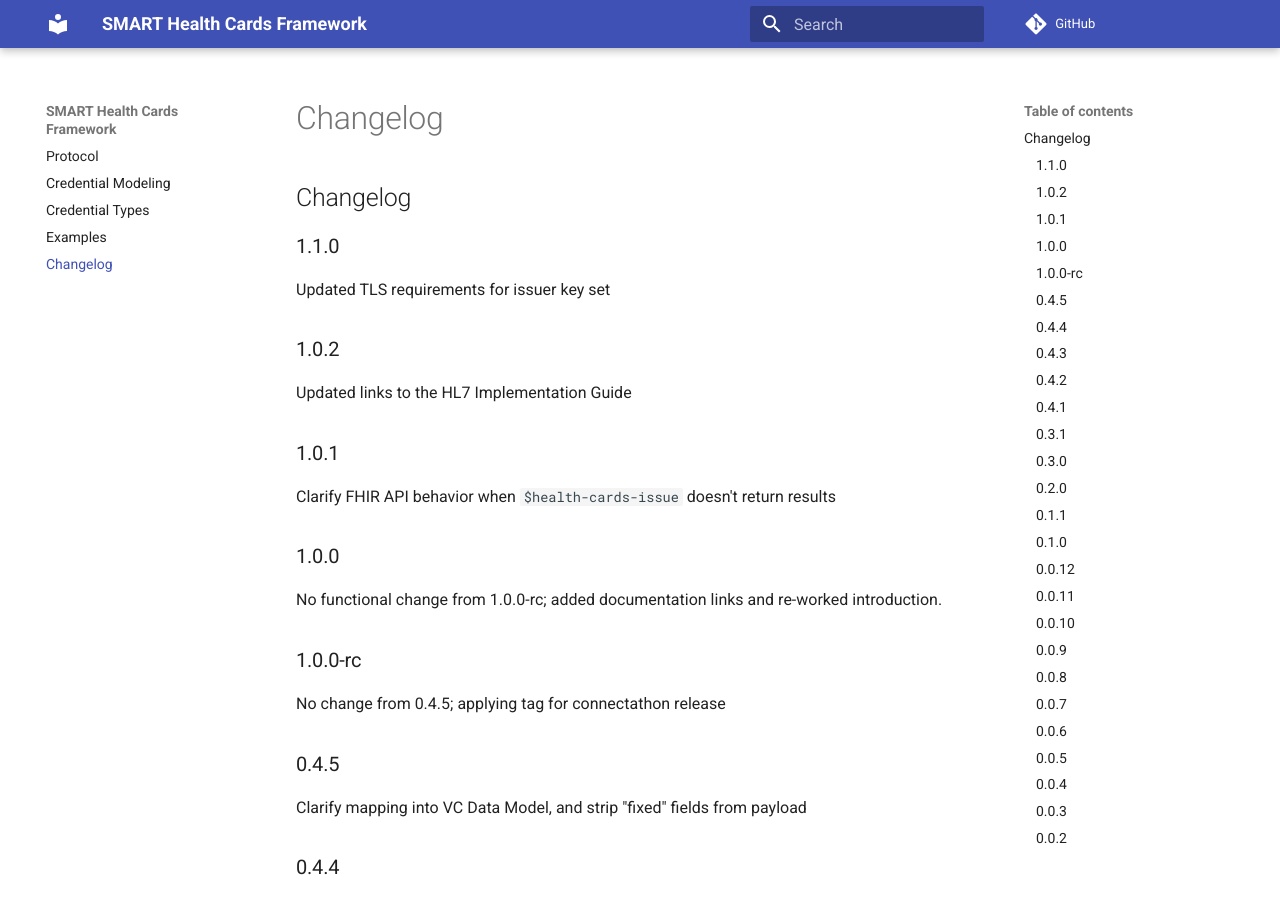
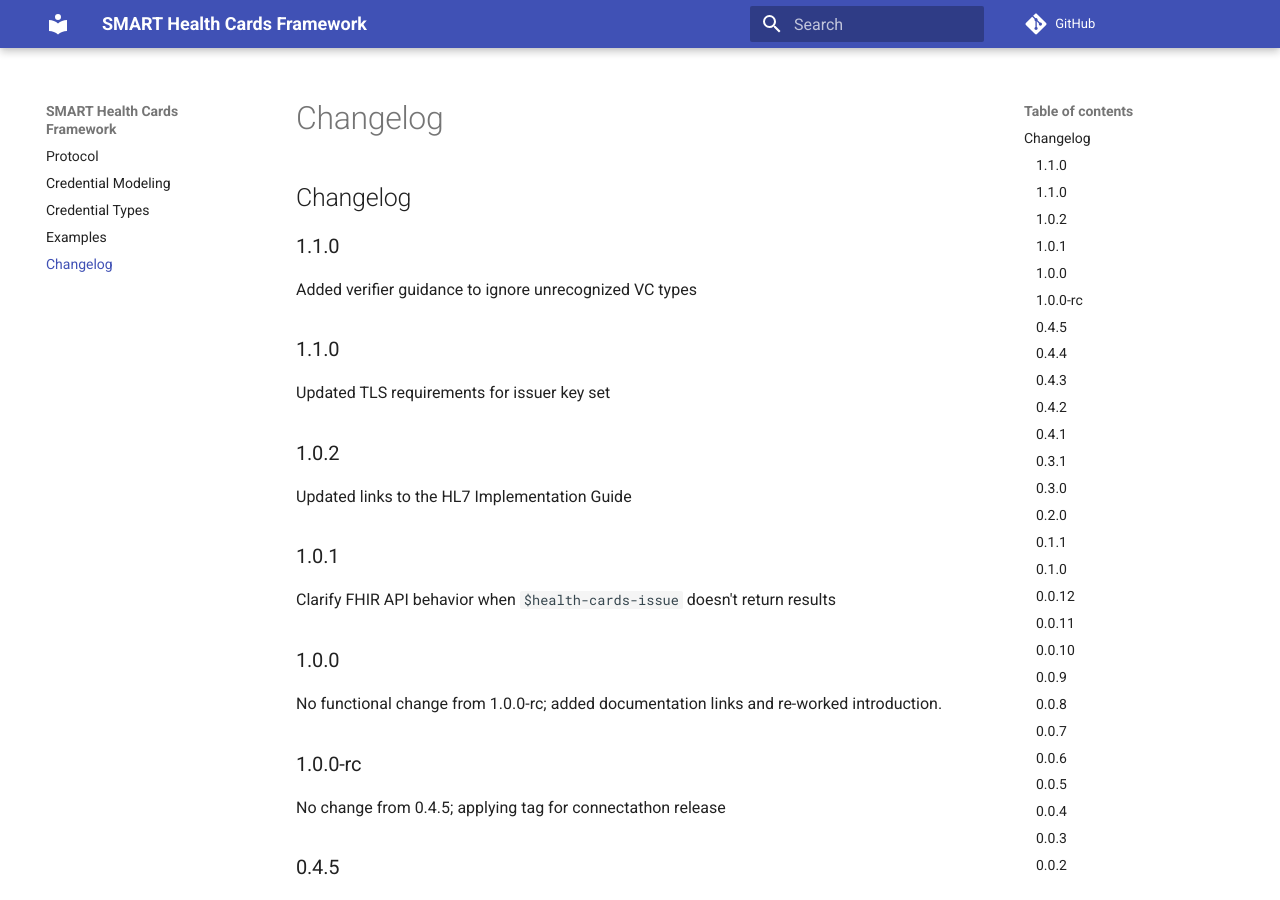
Before and after one commit to smart-on-fhir/health-cards, an MkDocs documentation site: the page built from docs/changelog.md, in a window 1280 px wide and 900 px high. Built offline with MkDocs 1.6.1 and Material for MkDocs 9.7.7, drawn with Linux system fonts in a browser that asks for light colours; comment, search, counter and statistics services are not loaded.

Commit message:
Update changelog.md

```diff
--- a/docs/changelog.md
+++ b/docs/changelog.md
@@ -1,4 +1,8 @@
 # Changelog
+
+## 1.1.0
+
+Added verifier guidance to ignore unrecognized VC types
 
 ## 1.1.0
 
```
